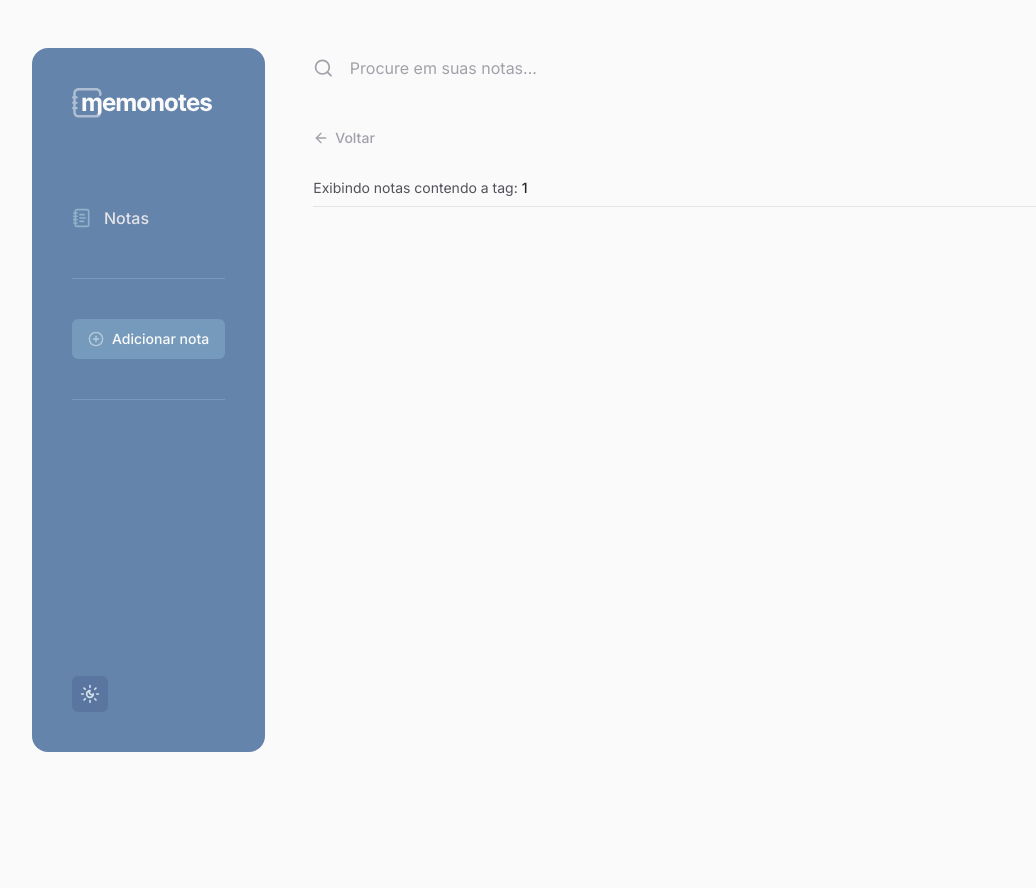
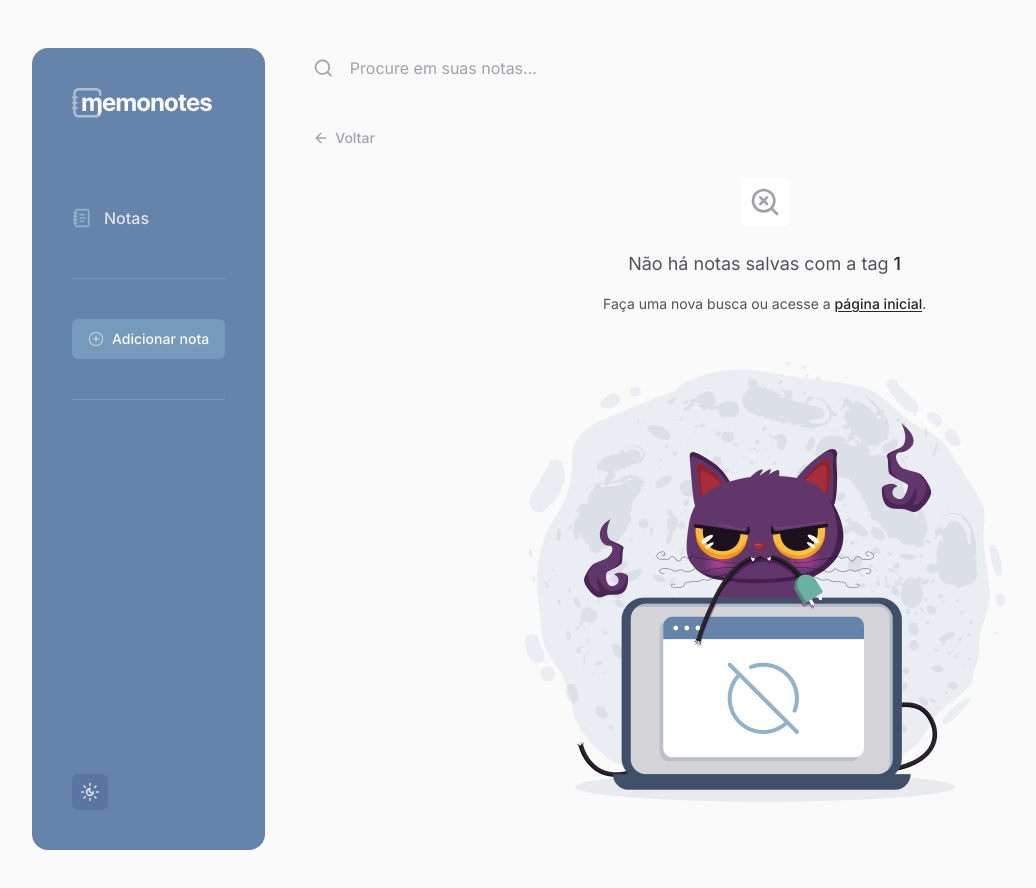
Before and after one commit to julianosill/memonotes, a Next.js app: page /tag/1 in a window 1280 px wide. Shown: the top 888 px of the page, without its empty margins (16-1052 px from the left). Before the commit the page ends 800 px from the top, so only its background shows below. Built offline with nearby package versions, Linux system fonts and the light colour scheme.

Commit message:
feat(empty-notfound): create empty messages and 404 not found page

```diff
--- a/src/app/(app)/(with-search)/(home)/page.tsx
+++ b/src/app/(app)/(with-search)/(home)/page.tsx
@@ -1,7 +1,11 @@
 /* eslint-disable react-hooks/exhaustive-deps */
 'use client'
 
+import Image from 'next/image'
+import Link from 'next/link'
+
 import { useStore } from '@/app/store'
+import emptyImage from '@/assets/empty.png'
 import { NoteCard } from '@/components/note-card'
 
 export default function Home() {
@@ -10,10 +14,39 @@ export default function Home() {
   })
 
   return (
-    <main>
-      <section className="grid grid-cols-1 gap-6 sm:grid-cols-2 xl:grid-cols-3">
-        {notes?.map((note) => <NoteCard key={note.id} note={note} />)}
-      </section>
+    <main className="flex flex-1 flex-col items-start gap-6">
+      {notes && notes.length > 0 ? (
+        <section className="grid grid-cols-1 gap-6 sm:grid-cols-2 xl:grid-cols-3">
+          {notes.map((note) => (
+            <NoteCard key={note.id} note={note} />
+          ))}
+        </section>
+      ) : (
+        <section className="flex w-full flex-1 flex-col items-center justify-center pb-12 text-center">
+          <p className="pb-4 pt-6 text-lg font-medium text-strong">
+            Sua lista de notas está vazia
+          </p>
+          <p className="text-sm">
+            Adicione sua primera nota{' '}
+            <Link
+              href="/add"
+              className="font-medium text-strong underline underline-offset-2 hover:text-accent-foreground"
+            >
+              clicando aqui
+            </Link>{' '}
+            ou no botão ao lado.
+          </p>
+          <Image
+            src={emptyImage}
+            width={480}
+            height={440}
+            quality={90}
+            priority
+            className="mt-12 w-10/12 max-w-[480px]"
+            alt="Gato com um cabo de energia arrebentado na boca atrás de um notebook exibindo um ícone de vazio (círculo riscado) em sua tela"
+          />
+        </section>
+      )}
     </main>
   )
 }
--- a/src/app/(app)/(with-search)/search/page.tsx
+++ b/src/app/(app)/(with-search)/search/page.tsx
@@ -1,9 +1,13 @@
 'use client'
 
+import { SearchX } from 'lucide-react'
+import Image from 'next/image'
+import Link from 'next/link'
 import { redirect } from 'next/navigation'
 import { useEffect, useState } from 'react'
 
 import { INote, useStore } from '@/app/store'
+import emptyImage from '@/assets/empty.png'
 import { BackButton } from '@/components/back-button'
 import { NoteCard } from '@/components/note-card'
 
@@ -37,17 +41,51 @@ export default function Search({ searchParams }: SearchProps) {
   }, [query, storedNotes])
 
   return (
-    <main>
-      <header className="mb-8 space-y-6 border-b border-border-soft pb-2">
+    <main className="flex flex-1 flex-col items-start gap-6">
       <BackButton />
+
+      {notes && notes.length > 0 ? (
+        <section className="space-y-8">
           <p className="text-sm">
             Exibindo resultados para:{' '}
             <span className="font-medium text-strong">{query}</span>
           </p>
-      </header>
-      <section className="grid grid-cols-1 gap-6 sm:grid-cols-2 xl:grid-cols-3">
-        {notes?.map((note) => <NoteCard key={note.id} note={note} />)}
+          <div className="grid grid-cols-1 gap-6 sm:grid-cols-2 xl:grid-cols-3">
+            {notes.map((note) => (
+              <NoteCard key={note.id} note={note} />
+            ))}
+          </div>
         </section>
+      ) : (
+        <section className="flex w-full flex-1 flex-col items-center justify-center pb-12 text-center">
+          <div className="w-fit rounded-md bg-card p-2 text-muted-foreground">
+            <SearchX className="size-8" />
+          </div>
+          <p className="pb-4 pt-6 text-lg">
+            Não há notas salvas contendo a palavra{' '}
+            <span className="font-medium text-strong">{query}</span>
+          </p>
+          <p className="text-sm">
+            Faça uma nova busca ou acesse a{' '}
+            <Link
+              href="/"
+              className="font-medium text-strong underline underline-offset-2 hover:text-accent-foreground"
+            >
+              página inicial
+            </Link>
+            .
+          </p>
+          <Image
+            src={emptyImage}
+            width={480}
+            height={440}
+            quality={90}
+            priority
+            className="mt-12 w-10/12 max-w-[480px]"
+            alt="Gato com um cabo de energia arrebentado na boca atrás de um notebook exibindo um ícone de vazio (círculo riscado) em sua tela"
+          />
+        </section>
+      )}
     </main>
   )
 }
--- a/src/app/(app)/(with-search)/tag/[tag]/page.tsx
+++ b/src/app/(app)/(with-search)/tag/[tag]/page.tsx
@@ -1,9 +1,13 @@
 'use client'
 
+import { SearchX } from 'lucide-react'
+import Image from 'next/image'
+import Link from 'next/link'
 import { redirect } from 'next/navigation'
 import { useEffect, useState } from 'react'
 
 import { INote, useStore } from '@/app/store'
+import emptyImage from '@/assets/empty.png'
 import { BackButton } from '@/components/back-button'
 import { NoteCard } from '@/components/note-card'
 
@@ -34,17 +38,51 @@ export default function Tags({ params }: TagsProps) {
   }, [tag, storedNotes])
 
   return (
-    <main>
-      <header className="mb-8 space-y-6 border-b border-border-soft pb-2">
-        <BackButton />
-        <p className="text-sm">
-          Exibindo notas contendo a tag:{' '}
-          <span className="font-medium text-strong">{tag}</span>
-        </p>
-      </header>
-      <section className="grid grid-cols-1 gap-6 sm:grid-cols-2 xl:grid-cols-3">
-        {notes?.map((note) => <NoteCard key={note.id} note={note} />)}
-      </section>
+    <main className="flex flex-1 flex-col items-start gap-6">
+      <BackButton />
+
+      {notes && notes.length > 0 ? (
+        <section className="space-y-8">
+          <p className="border-b border-border-soft pb-2 text-sm">
+            Exibindo notas contendo a tag:{' '}
+            <span className="font-medium text-strong">{tag}</span>
+          </p>
+          <div className="grid grid-cols-1 gap-6 sm:grid-cols-2 xl:grid-cols-3">
+            {notes.map((note) => (
+              <NoteCard key={note.id} note={note} />
+            ))}
+          </div>
+        </section>
+      ) : (
+        <section className="flex w-full flex-1 flex-col items-center justify-center pb-12 text-center">
+          <div className="w-fit rounded-md bg-card p-2 text-muted-foreground">
+            <SearchX className="size-8" />
+          </div>
+          <p className="pb-4 pt-6 text-lg">
+            Não há notas salvas com a tag{' '}
+            <span className="font-medium text-strong">{tag}</span>
+          </p>
+          <p className="text-sm">
+            Faça uma nova busca ou acesse a{' '}
+            <Link
+              href="/"
+              className="font-medium text-strong underline underline-offset-2 hover:text-accent-foreground"
+            >
+              página inicial
+            </Link>
+            .
+          </p>
+          <Image
+            src={emptyImage}
+            width={480}
+            height={440}
+            quality={90}
+            priority
+            className="mt-12 w-10/12 max-w-[480px]"
+            alt="Gato com um cabo de energia arrebentado na boca atrás de um notebook exibindo um ícone de vazio (círculo riscado) em sua tela"
+          />
+        </section>
+      )}
     </main>
   )
 }
--- /dev/null
+++ b/src/app/not-found.tsx
@@ -0,0 +1,35 @@
+import Image from 'next/image'
+import Link from 'next/link'
+
+import notFoundImage from '@/assets/404-not-found.png'
+
+export default function NotFound() {
+  return (
+    <main className="flex min-h-[100svh] flex-col items-center justify-center p-8 text-center">
+      <h2 className="pb-8 text-2xl font-medium text-strong">
+        Onde está essa página? O gato comeu.
+      </h2>
+
+      <p className="pb-2">
+        A página que você está tentando acessar não foi encontrada ou foi
+        digerida pelo elemento abaixo.
+      </p>
+      <Link
+        href="/"
+        className="font-medium text-strong underline underline-offset-2 hover:text-accent-foreground"
+      >
+        Acessar a página inicial
+      </Link>
+
+      <Image
+        src={notFoundImage}
+        width={480}
+        height={440}
+        quality={90}
+        priority
+        className="mt-12 w-10/12 max-w-[480px]"
+        alt="Gato com um cabo de energia arrebentado na boca atrás de um notebook exibindo um ícone de vazio (círculo riscado) em sua tela"
+      />
+    </main>
+  )
+}
```
Also changed, not shown: src/assets/404-not-found.png (added), src/assets/empty.png (added). Lines whose indentation alone changed are shown as unchanged.
